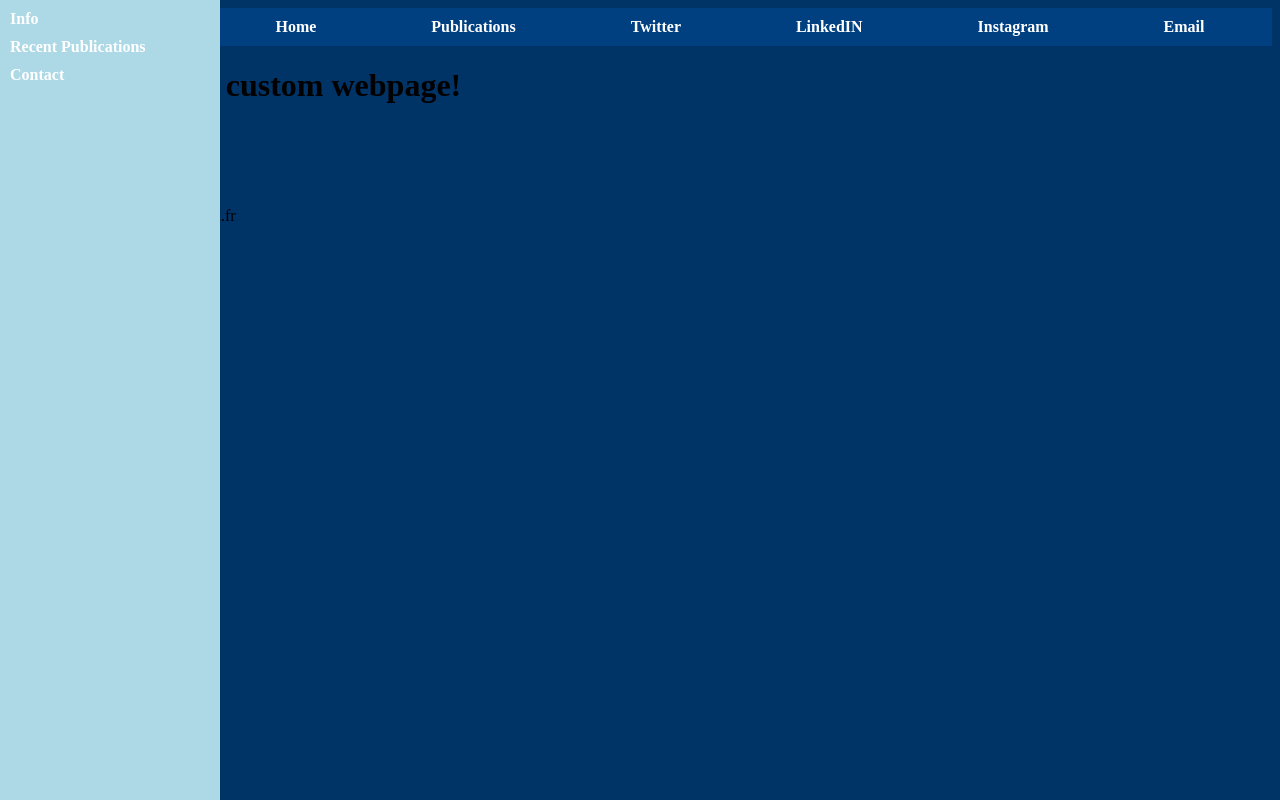
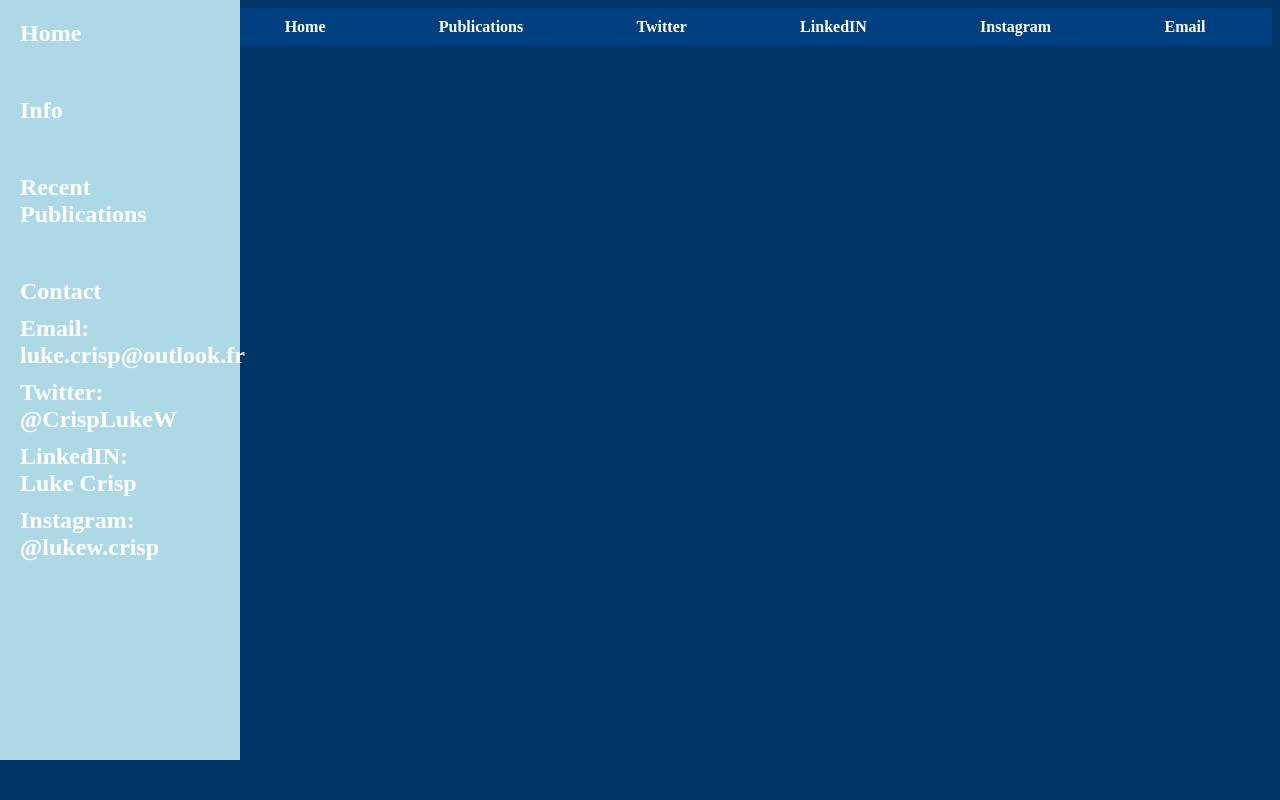
Before and after one commit to LukeCrisp/LukeCrisp.github.io, a plain HTML site: page index.html in a window 1280 px wide. Drawn offline with Linux system fonts and the light colour scheme.

Commit message:
Update index.html

```diff
--- a/index.html
+++ b/index.html
@@ -8,11 +8,11 @@
     }
 	.top-bar {
         background-color: #004080;
-        padding: 10px;
+        padding: 20px;
         display: flex;
         justify-content: space-around;
 		padding: 10px;
-        margin-left: 200px;
+        margin-left: 210px;
     }
 
     .top-bar a {
@@ -22,9 +22,9 @@
     }
 	.sidebar {
         background-color: lightblue;
-        padding: 10px;
+        padding: 20px;
         width: 200px;
-        height: 100%;
+        height: 90%;
         position: fixed;
         left: 0;
         top: 0;
@@ -44,7 +44,25 @@
         color: white;
         text-decoration: none;
         font-weight: bold;
+		font-size: 24px;
     }
+	  .sidebar ul ul {
+        list-style: none;
+        padding: 0;
+        margin: 0;
+        color: white;
+    }
+    .sidebar ul ul li {
+        margin-bottom: 10px;
+		font-size: 14px;
+    }
+	.sidebar-item + .sidebar-item {
+        margin-top: 50px;
+    }
+	  #contact {
+        color: white;
+        padding: 10px;
+        margin-left: 200px;
 </style>
 </head>
 <body>
@@ -59,23 +77,24 @@
     </div>
 	<div class="sidebar">
         <ul>
-            <li><a href="#info">Info</a></li>
-            <li><a href="#recent_publications">Recent Publications</a></li>
-            <li><a href="#contact">Contact</a></li>
+			<li class="sidebar-item"><a href="index.html">Home</a></li>
+            <li class="sidebar-item"><a href="#info">Info</a></li>
+            <li class="sidebar-item"><a href="#recent_publications">Recent Publications</a></li>
+            <li class="sidebar-item">
+				<a href="#contact">Contact</a></li>
+				</ul>
+
+        <ul>
+            <li><a href="mailto:luke.crisp@outlook.fr"target="_blank">Email: luke.crisp@outlook.fr</li>
+            <li><a href="https://twitter.com/CrispLukeW"target="_blank">Twitter: @CrispLukeW</li>
+			<li><a href="https://www.linkedin.com/in/crispluke/"target="_blank">LinkedIN: <br> Luke Crisp
+            <li><a href="https://www.instagram.com/lukew.crisp/"target="_blank">Instagram: @lukew.crisp</li>
         </ul>
+    </section>
     </div>
-    <h1>Welcome to my custom webpage!</h1>
 
 <!--content-->
 
-	<section id="contact">
-        <h2>Contact</h2>
-        <p>You can reach me at:</p>
-        <ul>
-            <li>Email: luke.crisp@outlook.fr</li>
-            <li>Twitter: @CrispLukeW</li>
-            <li>Instagram: @lukew.crisp</li>
-        </ul>
-    </section>
+
 </body>
 </html>
```
